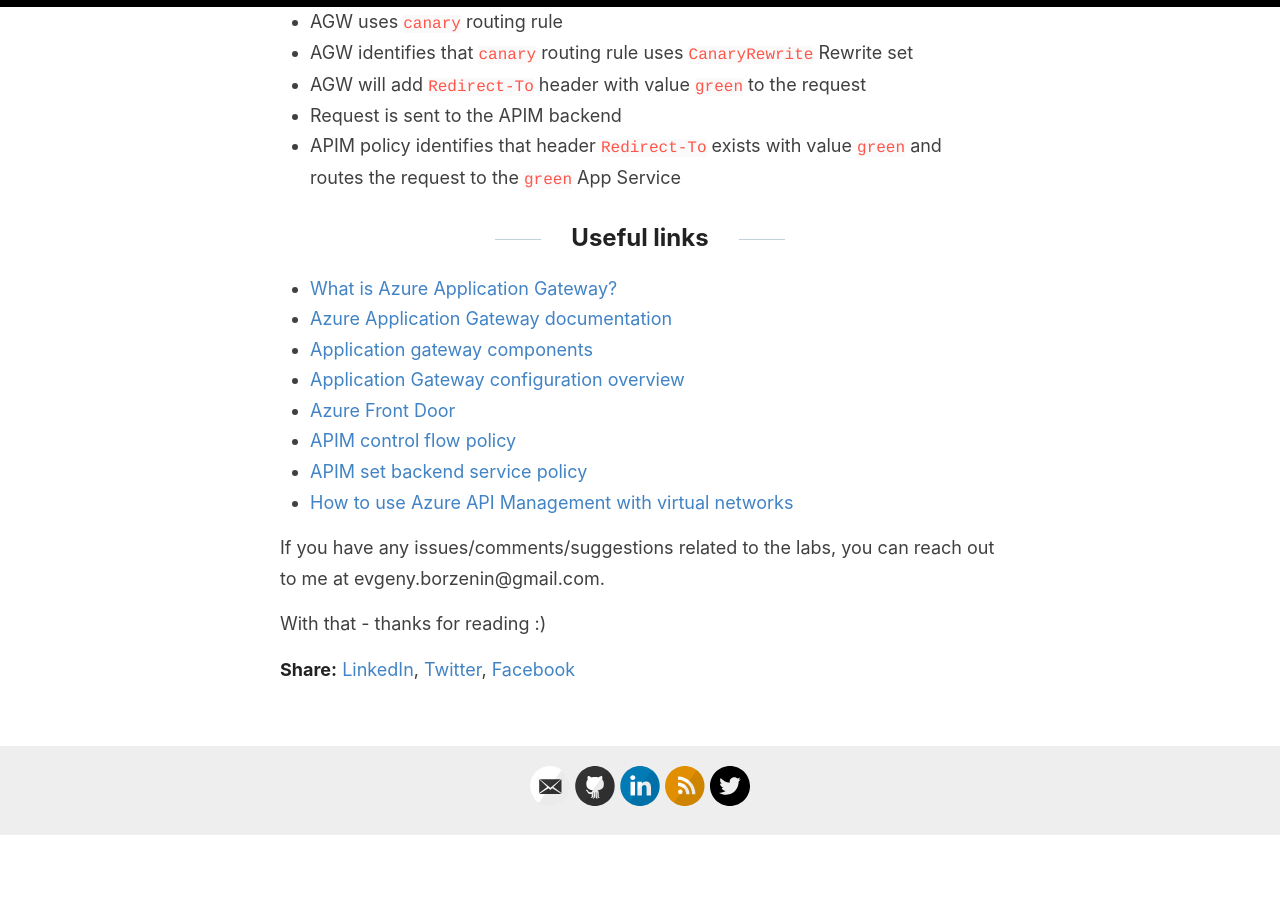
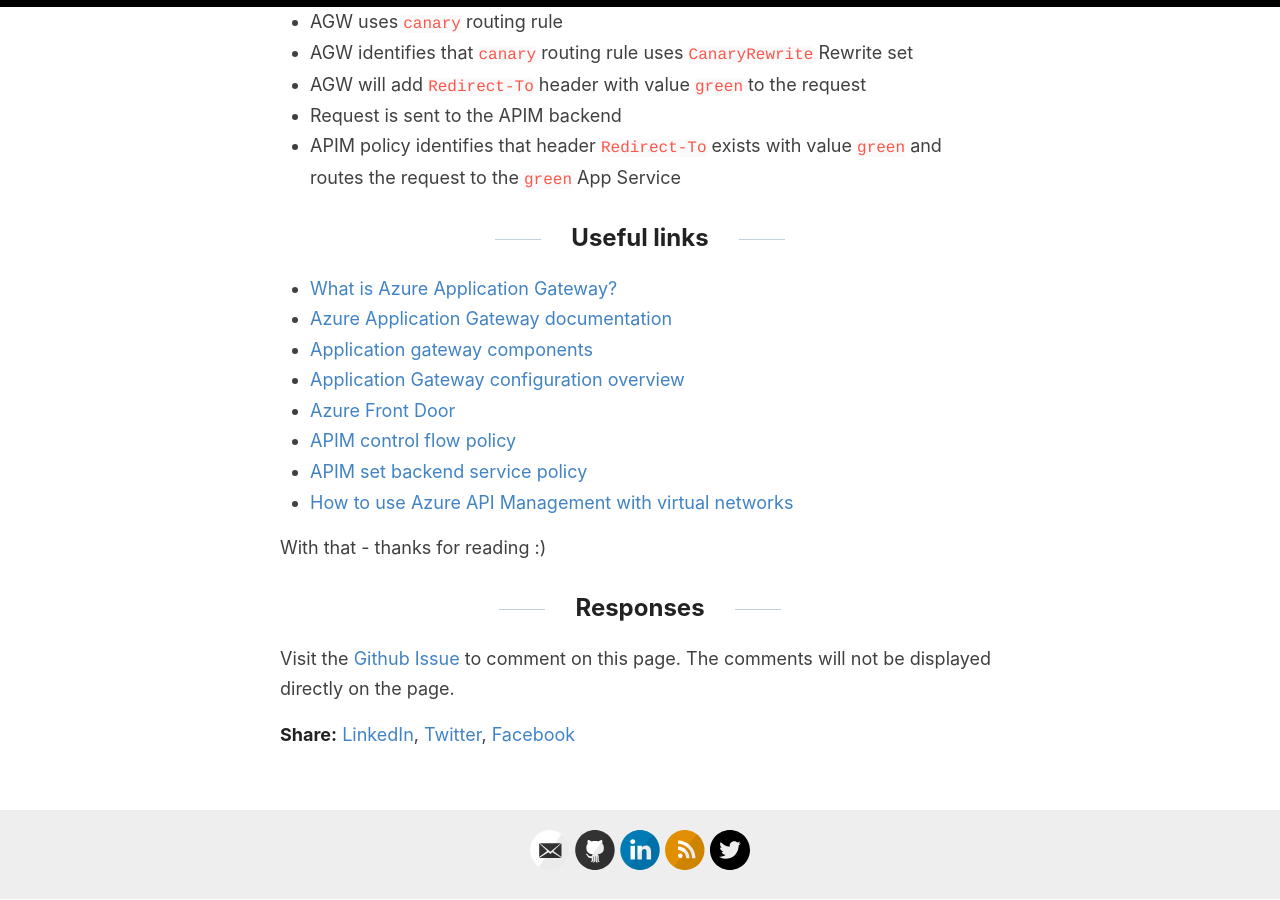
Before and after one commit to evgenyb/evgenyb.github.io, a Jekyll site: the page built from _posts/2020-11-05-blue-green-azure-application-gateway.md, in a window 1280 px wide and 900 px high, scrolled down 6374 px. Built offline with Jekyll 4.4.1, drawn with Linux system fonts in a browser that asks for light colours; before the commit the page ends 7209 px from its top, so only the background shows below that.

Commit message:
Add response link to issues

```diff
--- a/_posts/2020-11-05-blue-green-azure-application-gateway.md
+++ b/_posts/2020-11-05-blue-green-azure-application-gateway.md
@@ -123,6 +123,8 @@
 * [APIM set backend service policy](https://docs.microsoft.com/en-us/azure/api-management/api-management-transformation-policies?WT.mc_id=AZ-MVP-5003837#SetBackendService)
 * [How to use Azure API Management with virtual networks](https://docs.microsoft.com/en-us/azure/api-management/api-management-using-with-vnet?WT.mc_id=AZ-MVP-5003837)
 
-If you have any issues/comments/suggestions related to the labs, you can reach out to me at evgeny.borzenin@gmail.com.
+With that - thanks for reading :)
 
-With that - thanks for reading :)
+## Responses
+
+Visit the [Github Issue](https://github.com/evgenyb/evgenyb.github.io/issues/21) to comment on this page. The comments will not be displayed directly on the page.
```
